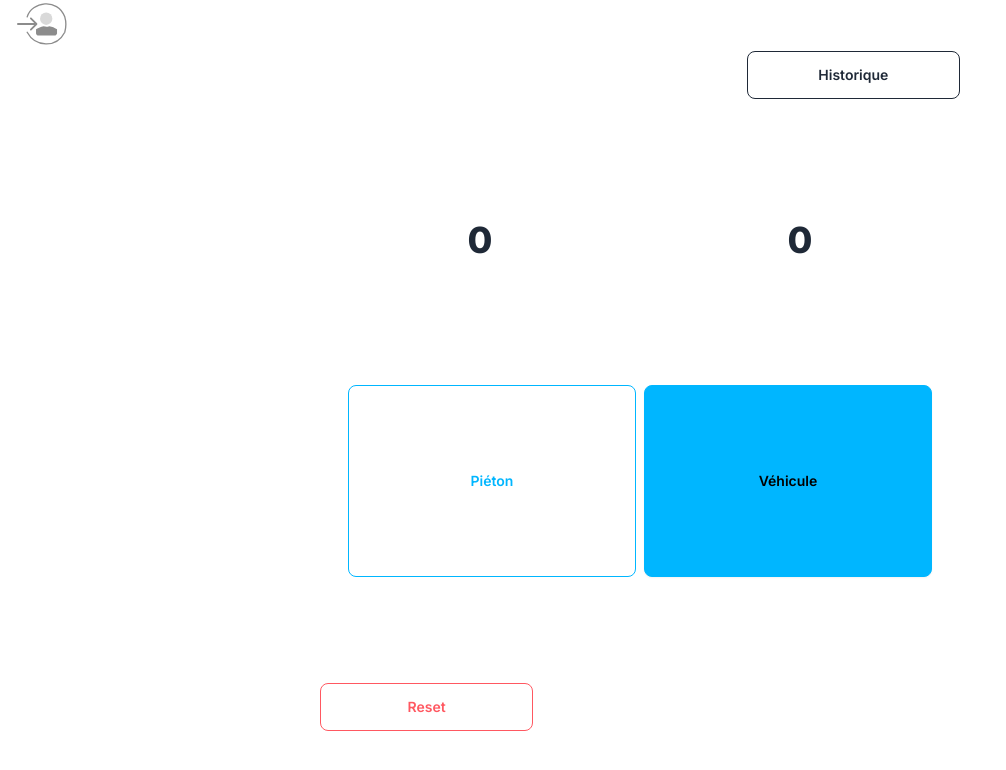
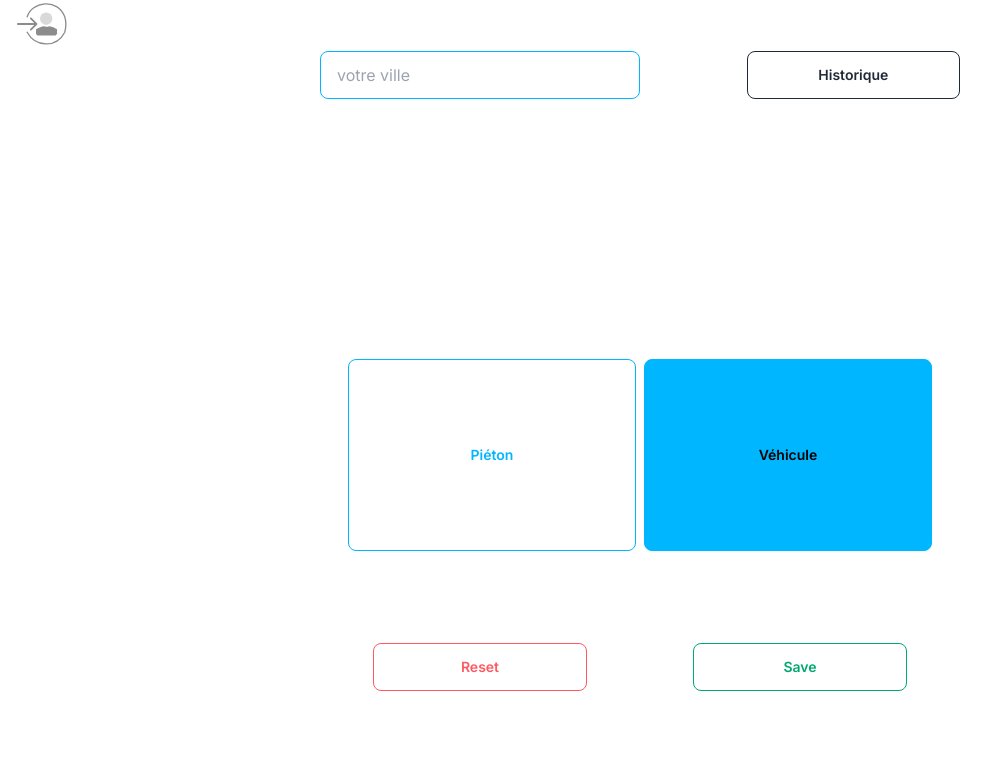
Before and after one commit to Truffenoire/countMieCaline, a Next.js app: page / in a window 1280 px wide. Shown: the top 770 px of the page, without its empty margins (0-1006 px from the left). Built offline with nearby package versions, Linux system fonts and the light colour scheme; no server answers.

Commit message:
ajout localStorage ok

```diff
--- a/app/globals.css
+++ b/app/globals.css
@@ -1,3 +1,8 @@
 @tailwind base;
 @tailwind components;
 @tailwind utilities;
+
+
+*{
+    outline: 3px red;
+}
--- a/app/page.js
+++ b/app/page.js
@@ -2,31 +2,52 @@
 
 import Image from 'next/image'
 import Link from 'next/link'
-import { useState } from 'react'
+import { useEffect, useState } from 'react'
+export default function Home() {
 
-export default function Home() {
   const [countPietons, setCountPietons] = useState(0)
   const [countVoitures, setCountVoitures] = useState(0)
+
+  useEffect(() => {
+    if (localStorage.getItem('pietons') === 0 || null) {
+      localStorage.setItem('pietons', JSON.stringify(0))
+    }
+    if (localStorage.getItem('voitures') === 0 || null) {
+      localStorage.setItem('voitures', JSON.stringify(0))
+    }
+    const pietonInStorage = JSON.parse(localStorage.getItem('pietons'))
+    const voitureInStorage = JSON.parse(localStorage.getItem('voitures'))
+    setCountPietons(pietonInStorage)
+    setCountVoitures(voitureInStorage)
+
+  }, [])
 
   const handlePietons = (e) => {
     e.preventDefault();
     setCountPietons(countPietons + 1)
+    localStorage.setItem('pietons', JSON.stringify(countPietons + 1))
   }
   const handleVoitures = (e) => {
     e.preventDefault();
     setCountVoitures(countVoitures + 1)
+    localStorage.setItem('voitures', JSON.stringify(countVoitures + 1))
   }
   const handleReset = (e) => {
     e.preventDefault();
+    localStorage.setItem('pietons', JSON.stringify(0))
+    localStorage.setItem('voitures', JSON.stringify(0))
     setCountVoitures(0)
     setCountPietons(0)
   }
 
 
   return (
-   <main className='flex h-screen justify-center'>
-    <div className='flex w-[80%] h-[85vh] flex-col justify-between max-w-screen-sm'>
+    <main className='flex h-screen justify-center max-h-[90vh]'>
+      <div className='flex w-[80%] max-h-[80vh] flex-col justify-between max-w-screen-sm'>
+        <div className='flex justify-between'>
+          <input type="text" placeholder="votre ville" className="input input-bordered input-info w-1/2 max-w-xs" />
           <Link href="/history" className='btn btn-outline btn-ghost w-1/3 self-end'>Historique</Link>
+        </div>
         <div className='flex justify-around'>
           <button className='h-20 w-1/2 text-center stat-value leading-7'>{countPietons}</button>
           <button className='h-20 w-1/2 text-center stat-value leading-7'>{countVoitures}</button>
@@ -35,7 +56,10 @@ export default function Home() {
           <button onClick={handlePietons} className="w-[45%] m-1 h-48 btn btn-info btn-outline">Piéton</button>
           <button onClick={handleVoitures} className="w-[45%] m-1 h-48 btn btn-info">Véhicule</button>
         </div>
+        <div className='flex justify-around'>
           <button onClick={handleReset} className='btn w-1/3 btn-outline btn-error'>Reset</button>
+          <button onClick={handleReset} className='btn w-1/3 btn-outline btn-success'>Save</button>
+        </div>
       </div>
     </main>
   )
--- a/components/logIn/logIn.jsx
+++ b/components/logIn/logIn.jsx
@@ -21,7 +21,7 @@ export default function logIn() {
                 // Signed in
                 const user = userCredential.user;
                 setUser(user)
-                console.log(user);
+                // console.log(user);
             })
             .catch((error) => {
                 const errorCode = error.code;
@@ -31,7 +31,7 @@ export default function logIn() {
     const handleLogOut = (e) => {
         e.preventDefault()
         signOut(auth).then(() => {
-            console.log(auth.currentUser);
+            // console.log(auth.currentUser);
             setUser(null)
         }).catch((error) => {
             console.log("something wrong");
@@ -43,7 +43,7 @@ export default function logIn() {
         onAuthStateChanged(auth, user => {
             if (user !== null) {
                 console.log('utilisateur connecté');
-                console.log(user.email);
+                // console.log(user.email);
                 setUser(user)
                 setUserName(user.email.split('@')[0])
             } else {
@@ -53,7 +53,7 @@ export default function logIn() {
     }, [handleLogIn])
 
     return (
-        <header>
+        <header className='max-h-[10vh]'>
             {auth.currentUser ?
                 <div className='flex items-center'>
                     <button className='btn ml-3 btn-ghost' onClick={handleLogOut}>
```
Lines whose indentation alone changed are shown as unchanged.
